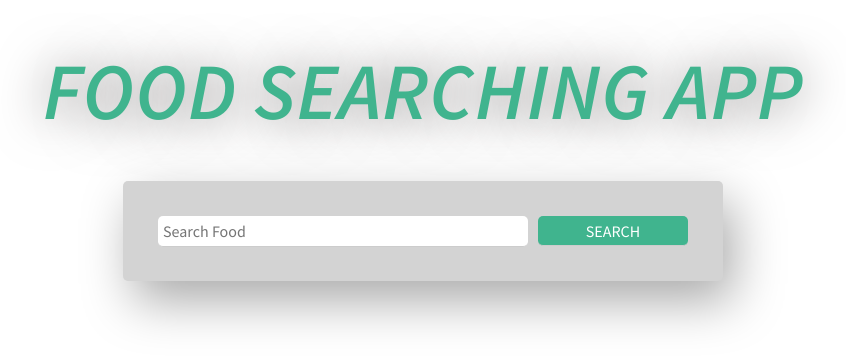
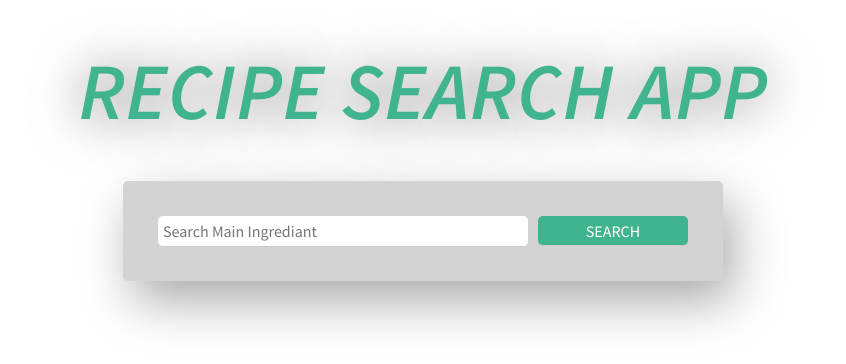
Before and after one commit to robinucar/food-app, a React (Create React App) app: page / in a window 1280 px wide. Shown: the top 364 px of the page, without its empty margins (217-1063 px from the left). Built offline with nearby package versions, Linux system fonts and the light colour scheme.

Commit message:
modified headings

```diff
--- a/src/App.js
+++ b/src/App.js
@@ -22,7 +22,7 @@ const App = () => {
     if(query !== '') {
       const result = await Axios.get(url)
       if(!result.data.more){
-        return setAlert('No Meal with this name')
+        return setAlert('No Ingrediant with this name')
       }
       setRecipes(result.data.hits)
 
@@ -30,7 +30,7 @@ const App = () => {
     setAlert('');
     setQuery('');
     }else {
-      setAlert('Please Add a Meal Name!!!')
+      setAlert('Please Add an Ingrediant!!!')
     }
 
   }
@@ -47,13 +47,13 @@ const App = () => {
 
   return (
     <div className='App'>
-      <h1>Food Searching App</h1>
+      <h1>Recipe Search App</h1>
       <form className = 'search-form' onSubmit = {onSubmit}>
        {alert !== '' && <Alert alert = {alert}/>}
 
         <input
           type = 'text'
-          placeholder = 'Search Food'
+          placeholder = 'Search Main Ingrediant'
           autoComplete = 'off'
           onChange = {onChange}
           value = {query}
```
